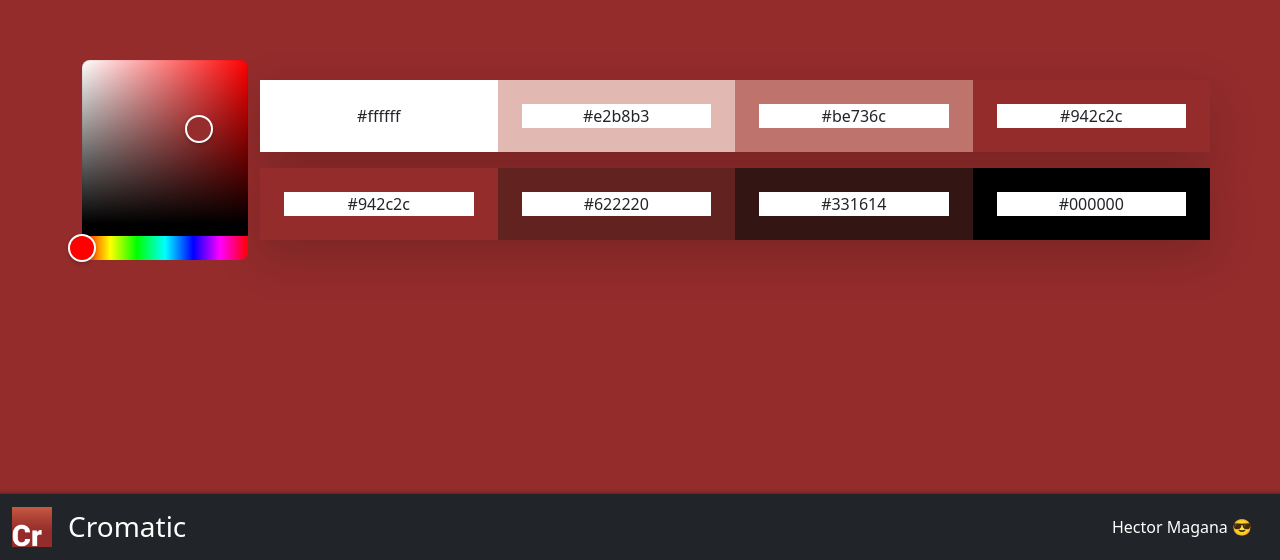
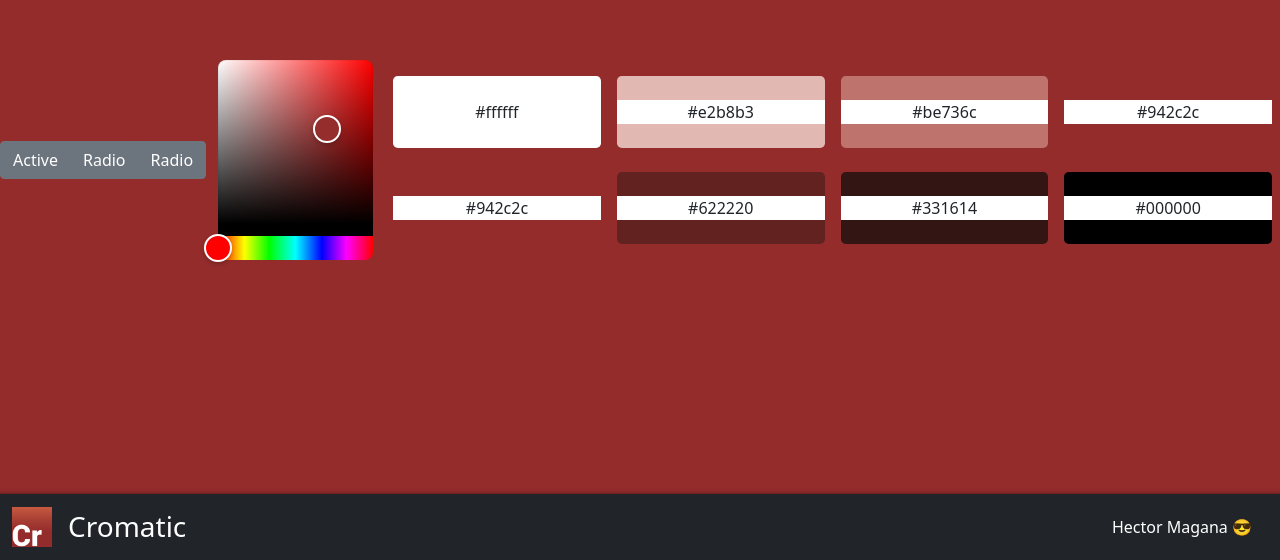
Before and after one commit to Hecedu/Cromatic, a React (Create React App) app: page / in a window 1280 px wide. Shown: the part 240-800 px from the top of the page. Built offline with nearby package versions, Linux system fonts and the light colour scheme.

Commit message:
changes to presentation

```diff
--- a/src/App.tsx
+++ b/src/App.tsx
@@ -36,6 +36,17 @@ function App() {
     <div className="App" style={{ backgroundColor: selectedColor }}>
       <Navbar />
       <div className="d-flex align-items-center vh-100">
+        <div className="btn-group btn-group-toggle" data-toggle="buttons">
+          <label className="btn btn-secondary">
+            Active
+          </label>
+          <label className="btn btn-secondary">
+            Radio
+          </label>
+          <label className="btn btn-secondary">
+            Radio
+          </label>
+        </div>
         <div className='container align-middle '>
           <div className='row align-items-center'>
             <div className='col-12 col-xl-2 d-flex justify-content-center mx-0 my-2'>
--- a/src/Components/ColorDisplay.tsx
+++ b/src/Components/ColorDisplay.tsx
@@ -5,9 +5,9 @@ interface ColorDisplayProps {
   }
 export default function ColorDisplay({ colorList }: ColorDisplayProps) {
     return (
-        <div className='row shadow-lg my-3'>
+        <div className='row my-4'>
         {
-          colorList.map(c => <div className='text-center col p-4'
+          colorList.map(c => <div className='col text-center rounded-3 px-0 mx-2 py-4'
               style={{ backgroundColor: c }}
               onClick={() => navigator.clipboard.writeText(c)}>
               <p className='m-0 bg-white'>{c}</p>
```
Also changed, not shown: package.json (+9 -1 lines), 1 other file (tests, documents, lock files or other folders).
